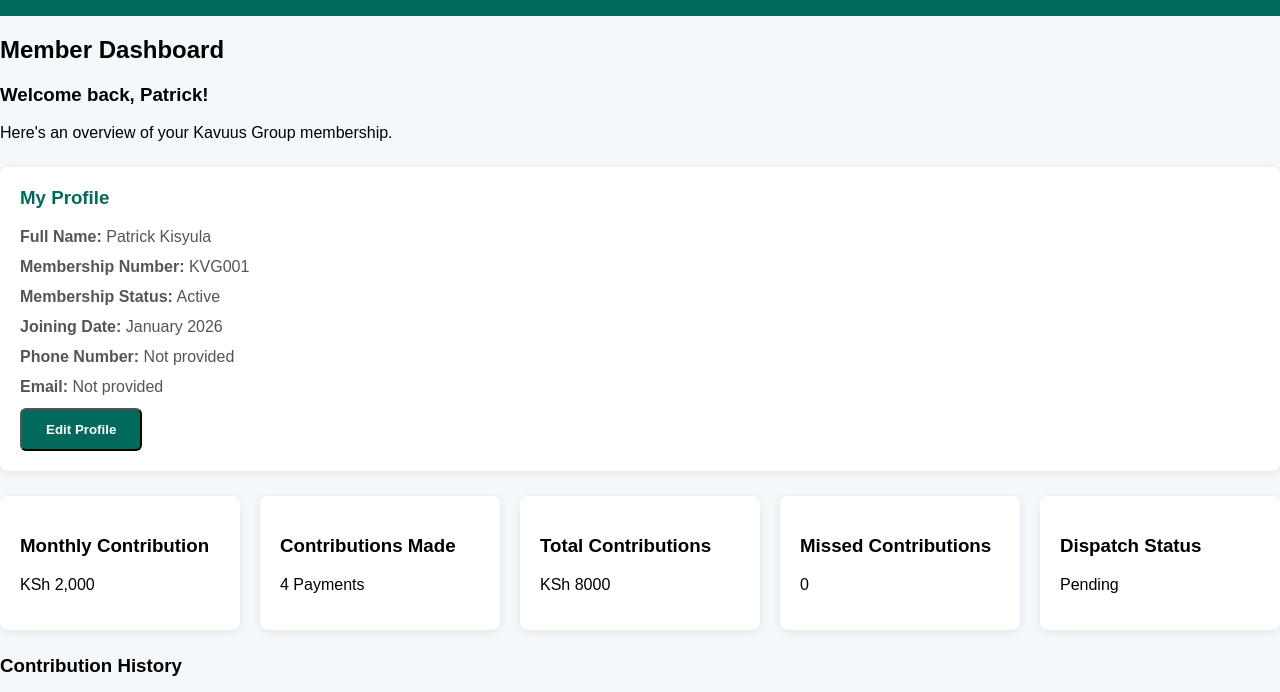
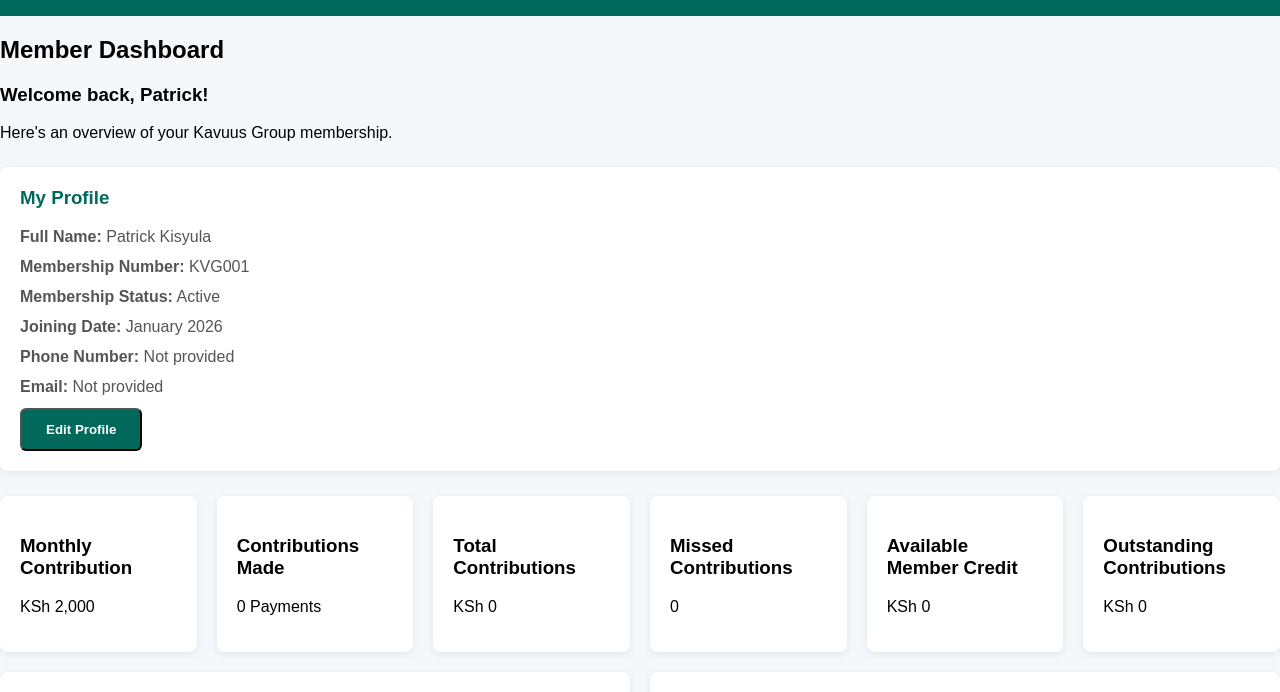
Before and after one commit to Pmusyimi42/kavuus-group, a plain HTML site: page members/dashboard.html in a window 1280 px wide. Shown: the part 94-786 px from the top of the page. Drawn offline with Linux system fonts and the light colour scheme.

Commit message:
Add dynamic member dashboard financial summaries

```diff
--- a/js/contributions.js
+++ b/js/contributions.js
@@ -309,6 +309,7 @@ renderPendingPayments();
 renderMyPayments()
 renderMemberContributions();
 updateContributionFines();
+renderMemberSummary()
 
 function updateContributionSummary() {
     const monthFilter = document.querySelector('#contribution-month');
@@ -663,7 +664,7 @@ function renderMemberContributions() {
     if (myContributions.length === 0) {
         contributionsTable.innerHTML = `
             <tr>
-                <td colspan="5">No contribution records found.</td>
+                <td colspan="7">No contribution records found.</td>
             </tr>
         `;
         return;
@@ -682,16 +683,82 @@ function renderMemberContributions() {
 
         const row = document.createElement('tr');
 
-        row.innerHTML = `
+       row.innerHTML = `
             <td>${contribution.month}</td>
             <td>KSh ${contribution.amountDue.toLocaleString()}</td>
             <td>KSh ${contribution.amountPaid.toLocaleString()}</td>
             <td>KSh ${balance.toLocaleString()}</td>
+            <td>KSh ${(contribution.fines || 0).toLocaleString()}</td>
+            <td>KSh ${(contribution.finesPaid || 0).toLocaleString()}</td>
             <td>${status}</td>
         `;
 
         contributionsTable.appendChild(row);
     });
+}
+
+function renderMemberSummary() {
+    const currentMember = 'KVG001';
+
+    const contributions = getContributions();
+
+    const myContributions = contributions.filter(function(contribution) {
+        return contribution.membershipNumber === currentMember;
+    });
+
+    // Count contribution months where something has been paid
+    const contributionsMade = myContributions.filter(function(contribution) {
+        return contribution.amountPaid > 0;
+    }).length;
+
+    // Calculate total contributions paid
+    const totalContributions = myContributions.reduce(function(total, contribution) {
+        return total + contribution.amountPaid;
+    }, 0);
+
+    // Count contribution months with an outstanding balance
+    const missedContributions = myContributions.filter(function(contribution) {
+        return contribution.balance > 0;
+    }).length;
+
+    // Calculate available member credit
+    const memberCredits = JSON.parse(
+        localStorage.getItem('memberCredits')
+    ) || [];
+
+    const availableCredit = memberCredits
+        .filter(function(credit) {
+            return credit.membershipNumber === currentMember;
+        })
+        .reduce(function(total, credit) {
+            return total + credit.amount;
+        }, 0);
+
+        const outstandingFines = myContributions.reduce(function(total, contribution) {
+            return total + (contribution.fines - (contribution.finesPaid || 0));
+        }, 0);
+
+        const outstandingContributions = myContributions.reduce(function(total, contribution) {
+            return total + Math.max(0, contribution.amountDue - contribution.amountPaid);
+        }, 0);
+
+    document.querySelector('#contributions-made').textContent =
+        `${contributionsMade} Payments`;
+
+    document.querySelector('#total-contributions').textContent =
+        `KSh ${totalContributions.toLocaleString()}`;
+
+    document.querySelector('#missed-contributions').textContent =
+        missedContributions;
+
+    document.querySelector('#member-credit').textContent =
+        `KSh ${availableCredit.toLocaleString()}`;
+
+    document.querySelector('#outstanding-fines').textContent =
+        `KSh ${outstandingFines.toLocaleString()}`;
+
+    document.querySelector('#outstanding-contributions').textContent =
+    `KSh ${outstandingContributions.toLocaleString()}`;
 }
 
 
--- a/members/dashboard.html
+++ b/members/dashboard.html
@@ -66,18 +66,35 @@
             <h3>Monthly Contribution</h3>
             <p>KSh 2,000</p>
         </div>
+
         <div class="dashboard-card">
             <h3>Contributions Made</h3>
-            <p>4 Payments</p>
+            <p id="contributions-made">0 Payments</p>
+        </div>
+
+        <div class="dashboard-card">
+            <h3>Total Contributions</h3>
+            <p id="total-contributions">KSh 0</p>
+        </div>
+
+        <div class="dashboard-card">
+            <h3>Missed Contributions</h3>
+            <p id="missed-contributions">0</p>
+        </div>
+
+        <div class="dashboard-card">
+            <h3>Available Member Credit</h3>
+            <p id="member-credit">KSh 0</p>
         </div>
         <div class="dashboard-card">
-            <h3>Total Contributions</h3>
-            <p>KSh 8000</p>
+            <h3>Outstanding Contributions</h3>
+            <p id="outstanding-contributions">KSh 0</p>
         </div>
          <div class="dashboard-card">
-            <h3>Missed Contributions</h3>
-            <p> 0</p>
+            <h3>Outstanding Fines</h3>
+            <p id="outstanding-fines">KSh 0</p>
         </div>
+
         <div class="dashboard-card">
             <h3>Dispatch Status</h3>
             <p>Pending</p>
@@ -95,6 +112,8 @@
             <th>Amount Due</th>
             <th>Amount Paid</th>
             <th>Balance</th>
+            <th>Fines Charged</th>
+            <th>Fines Paid</th>
             <th>Status</th>
         </tr>
     </thead>
```
Lines whose indentation alone changed are shown as unchanged.
